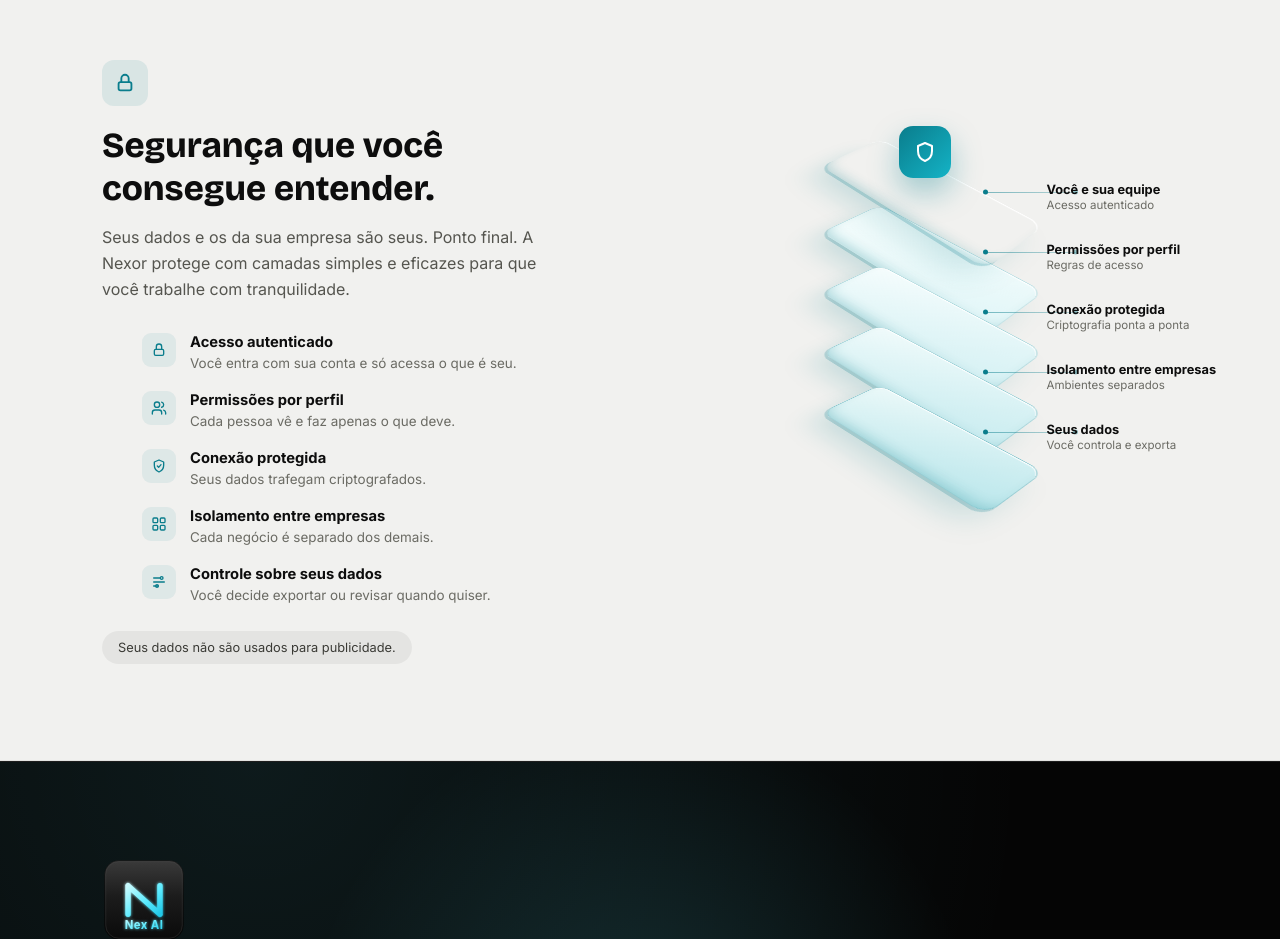
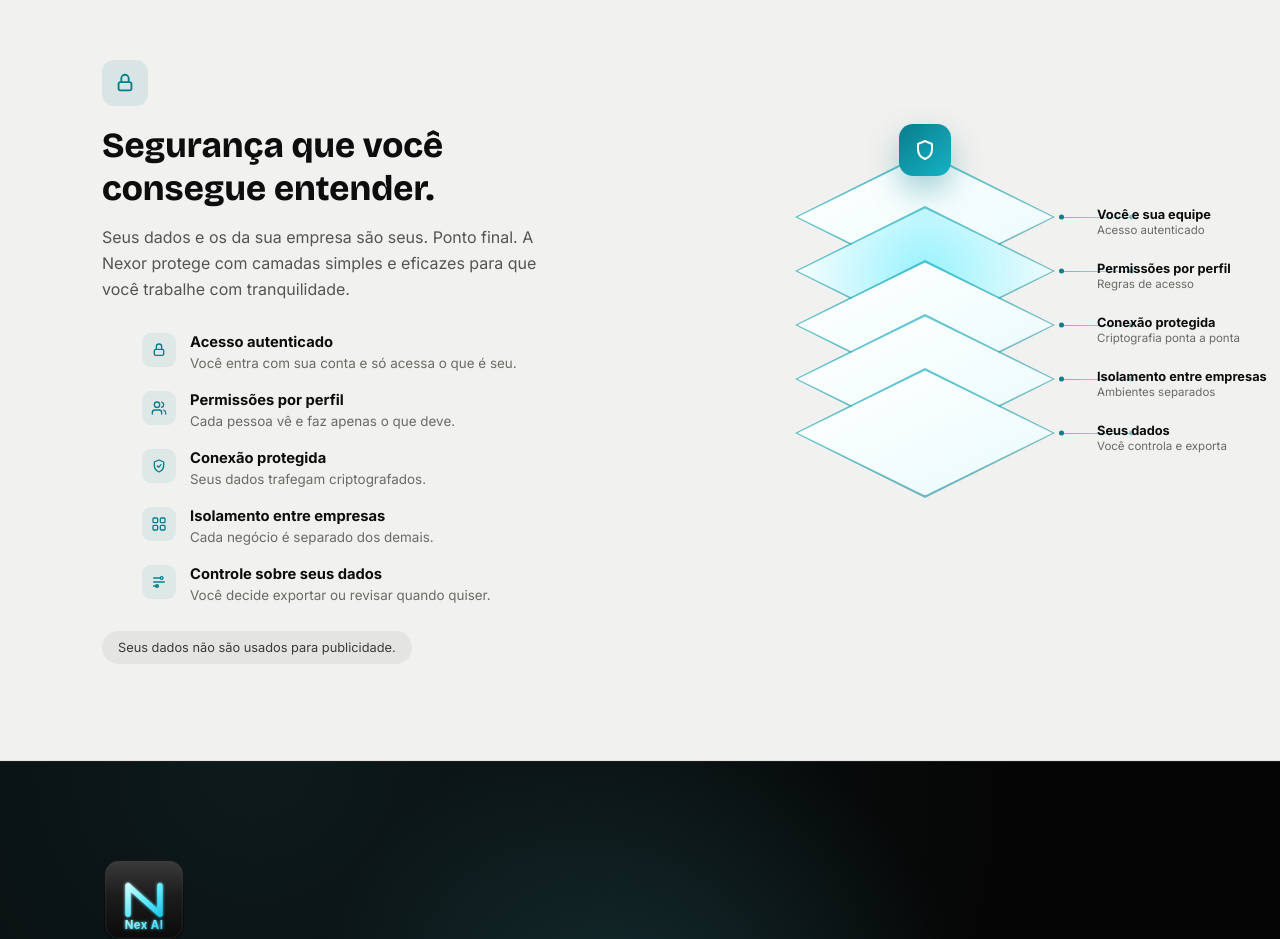
Before and after one commit to jvictorsalesmedia/nexor-app, a website: page landing.html in a window 1280 px wide. Shown: the part 2020-2959 px from the top of the page. Drawn offline with nearby package versions, Linux system fonts and the light colour scheme.

Commit message:
Rebuild security diagram as glass-like stacked diamonds
Replaces the rotated-rectangle look with true clip-path diamonds
(border-ring + inset fill technique), a cyan glow highlight on one
layer, and repositioned connectors/labels to match the new shape.

```diff
--- a/landing.html
+++ b/landing.html
@@ -540,26 +540,38 @@
   .sd-layer {
     position: absolute;
     left: 50%;
-    width: 230px;
-    height: 84px;
-    border-radius: 16px;
-    transform: translateX(-50%) perspective(600px) rotateX(55deg) rotateZ(45deg);
-    box-shadow:
-      inset 0 1.5px 0 rgba(255,255,255,0.95),
-      inset 0 -14px 18px -12px rgba(10,125,140,0.3),
-      0 4px 0 rgba(10,125,140,0.22),
-      0 26px 34px -6px rgba(10,125,140,0.18);
+    width: 260px;
+    height: 130px;
+    transform: translateX(-50%);
+    clip-path: polygon(50% 0%, 100% 50%, 50% 100%, 0% 50%);
+    background: linear-gradient(160deg, rgba(20,179,198,0.7), rgba(10,125,140,0.45));
+    filter: drop-shadow(0 16px 20px rgba(10,125,140,0.16));
   }
 
-  .sd-layer:nth-child(1) { top: 6px; background: linear-gradient(155deg, #ffffff, #e9f8f9); border: 1px solid rgba(10,125,140,0.16); }
-  .sd-layer:nth-child(2) { top: 66px; background: linear-gradient(155deg, #fbfffe, #dff5f7); border: 1px solid rgba(10,125,140,0.2); }
-  .sd-layer:nth-child(3) { top: 126px; background: linear-gradient(155deg, #f6fdfd, #d3f0f3); border: 1px solid rgba(10,125,140,0.24); }
-  .sd-layer:nth-child(4) { top: 186px; background: linear-gradient(155deg, #f1fbfb, #c6ebef); border: 1px solid rgba(10,125,140,0.28); }
-  .sd-layer:nth-child(5) { top: 246px; background: linear-gradient(155deg, #ecf9f9, #b9e6eb); border: 1px solid rgba(10,125,140,0.32); }
+  .sd-layer-fill {
+    position: absolute;
+    inset: 2.5px;
+    clip-path: polygon(50% 0%, 100% 50%, 50% 100%, 0% 50%);
+    background: linear-gradient(155deg, #ffffff, #eafbfc);
+    overflow: hidden;
+  }
+
+  .sd-glow {
+    position: absolute;
+    inset: -25%;
+    background: radial-gradient(circle, rgba(94,236,255,0.6), transparent 62%);
+    filter: blur(4px);
+  }
+
+  .sd-layer.d1 { top: 0; }
+  .sd-layer.d2 { top: 54px; }
+  .sd-layer.d3 { top: 108px; }
+  .sd-layer.d4 { top: 162px; }
+  .sd-layer.d5 { top: 216px; }
 
   .sd-shield {
     position: absolute;
-    top: -26px;
+    top: -28px;
     left: 50%;
     transform: translateX(-50%);
     width: 52px; height: 52px;
@@ -590,18 +602,18 @@
   .sd-label span { color: #6b6b64; font-size: 0.72rem; }
 
   @media (min-width: 861px) {
-    .sd-connector { left: 62%; width: 90px; }
-    .sd-connector.c1 { top: 40px; }
-    .sd-connector.c2 { top: 100px; }
-    .sd-connector.c3 { top: 160px; }
-    .sd-connector.c4 { top: 220px; }
-    .sd-connector.c5 { top: 280px; }
-    .sd-label { left: 74%; }
-    .sd-label.l1 { top: 30px; }
-    .sd-label.l2 { top: 90px; }
-    .sd-label.l3 { top: 150px; }
-    .sd-label.l4 { top: 210px; }
-    .sd-label.l5 { top: 270px; }
+    .sd-connector { left: 77%; width: 70px; }
+    .sd-connector.c1 { top: 65px; }
+    .sd-connector.c2 { top: 119px; }
+    .sd-connector.c3 { top: 173px; }
+    .sd-connector.c4 { top: 227px; }
+    .sd-connector.c5 { top: 281px; }
+    .sd-label { left: 84%; }
+    .sd-label.l1 { top: 55px; }
+    .sd-label.l2 { top: 109px; }
+    .sd-label.l3 { top: 163px; }
+    .sd-label.l4 { top: 217px; }
+    .sd-label.l5 { top: 271px; }
   }
 
   @media (max-width: 860px) {
@@ -611,21 +623,15 @@
   .reveal.is-visible .sd-layer {
     animation: sdLayerIn 720ms cubic-bezier(0.16, 1, 0.3, 1) backwards;
   }
-  .reveal.is-visible .sd-layer:nth-child(1) { animation-delay: 60ms; }
-  .reveal.is-visible .sd-layer:nth-child(2) { animation-delay: 150ms; }
-  .reveal.is-visible .sd-layer:nth-child(3) { animation-delay: 240ms; }
-  .reveal.is-visible .sd-layer:nth-child(4) { animation-delay: 330ms; }
-  .reveal.is-visible .sd-layer:nth-child(5) { animation-delay: 420ms; }
+  .reveal.is-visible .sd-layer.d1 { animation-delay: 60ms; }
+  .reveal.is-visible .sd-layer.d2 { animation-delay: 150ms; }
+  .reveal.is-visible .sd-layer.d3 { animation-delay: 240ms; }
+  .reveal.is-visible .sd-layer.d4 { animation-delay: 330ms; }
+  .reveal.is-visible .sd-layer.d5 { animation-delay: 420ms; }
 
   @keyframes sdLayerIn {
-    from {
-      opacity: 0;
-      transform: translateX(-50%) perspective(600px) rotateX(55deg) rotateZ(45deg) translateY(-18px) scale(0.9);
-    }
-    to {
-      opacity: 1;
-      transform: translateX(-50%) perspective(600px) rotateX(55deg) rotateZ(45deg) translateY(0) scale(1);
-    }
+    from { opacity: 0; transform: translateX(-50%) translateY(-18px) scale(0.9); }
+    to { opacity: 1; transform: translateX(-50%) translateY(0) scale(1); }
   }
 
   /* ---------- Final CTA ---------- */
@@ -886,11 +892,11 @@
 
       <div class="security-diagram reveal">
         <div class="sd-shield"><svg class="ico" viewBox="0 0 24 24" fill="none" stroke="currentColor" stroke-width="2" stroke-linecap="round" stroke-linejoin="round"><path d="M12 3 5 6v5c0 5 3 8.5 7 10 4-1.5 7-5 7-10V6z"></path></svg></div>
-        <div class="sd-layer"></div>
-        <div class="sd-layer"></div>
-        <div class="sd-layer"></div>
-        <div class="sd-layer"></div>
-        <div class="sd-layer"></div>
+        <div class="sd-layer d1"><div class="sd-layer-fill"></div></div>
+        <div class="sd-layer d2"><div class="sd-layer-fill"><div class="sd-glow"></div></div></div>
+        <div class="sd-layer d3"><div class="sd-layer-fill"></div></div>
+        <div class="sd-layer d4"><div class="sd-layer-fill"></div></div>
+        <div class="sd-layer d5"><div class="sd-layer-fill"></div></div>
         <div class="sd-connector c1"></div>
         <div class="sd-connector c2"></div>
         <div class="sd-connector c3"></div>
```
